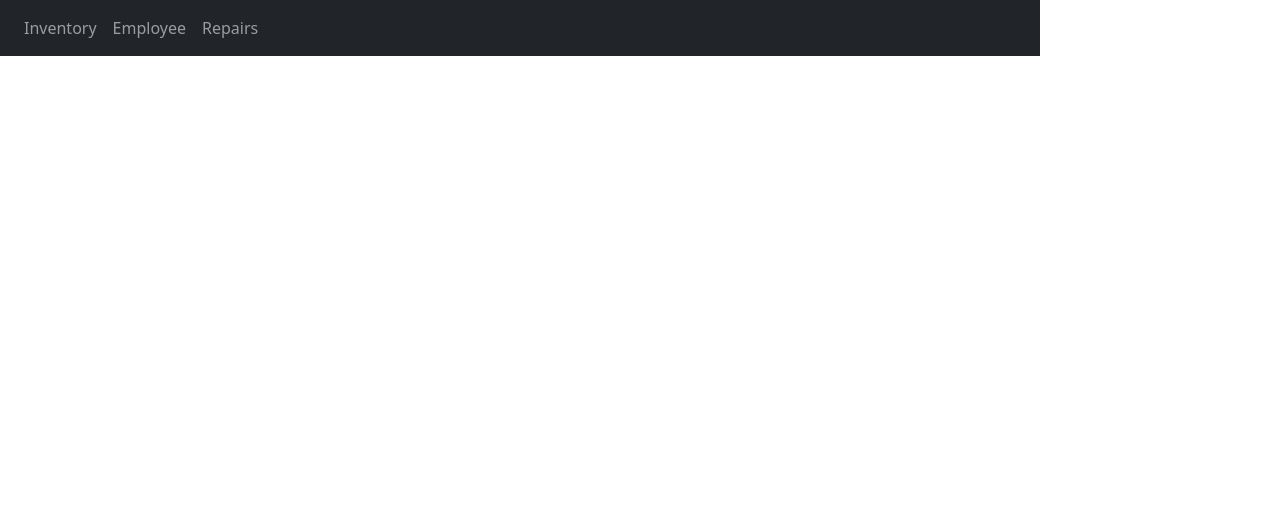
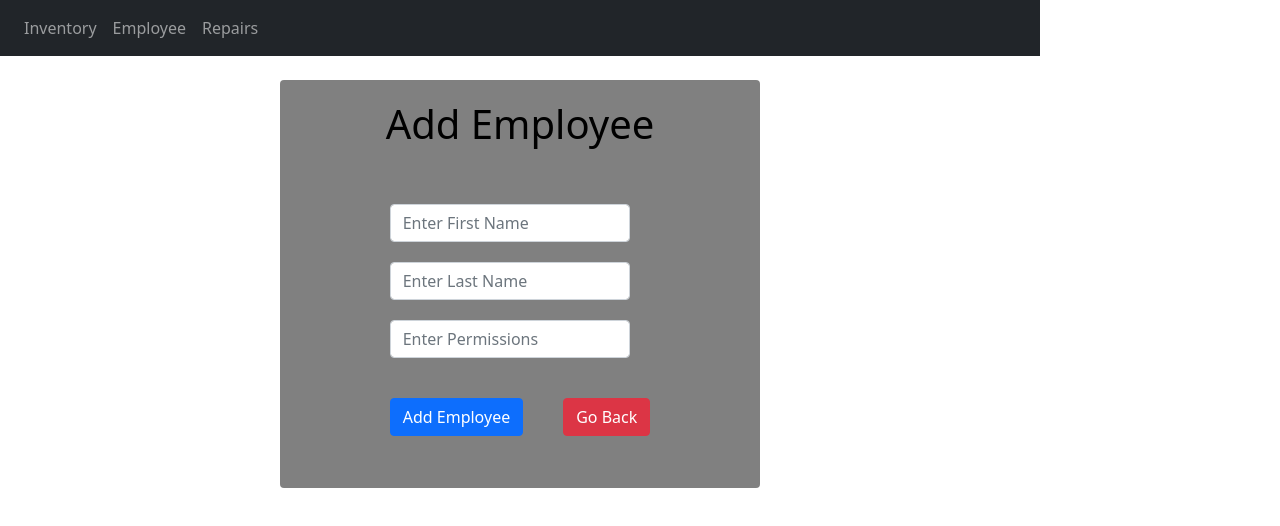
Before and after one commit to JobeFarkley/sdt-inventory-cfscqx, an Angular app: page /add-employee in a window 1280 px wide. Before the commit this address led to /. Shown: the top 526 px of the page. Built offline with nearby package versions, Linux system fonts and the light colour scheme.

Commit message:
3 files modified, 2 added

```diff
--- /dev/null
+++ b/src/app/add-employee/add-employee.component.css
@@ -0,0 +1,22 @@
+input{
+  margin: 20px;
+  width: 80%;
+
+}
+.card{
+    width: 30rem;
+  height: auto;
+  border: 0;
+  background-color: gray;
+  margin: 0 auto;
+  float: none;
+  margin-bottom: 10px;
+  align-items: center;
+}
+button{
+  margin: 20px
+}
+h1{
+  margin: 20px;
+  color: rgb(0, 0, 0);
+}
--- /dev/null
+++ b/src/app/add-employee/add-employee.component.html
@@ -0,0 +1,18 @@
+<div class="card mx-auto">
+  <h1 class="card-title">Add Employee</h1>
+  <div class="card-body">
+    <div class="form-group">
+      <input class="form-control" type="text" [(ngModel)]="firstName" placeholder="Enter First Name">
+    </div>
+    <div class="form-group">
+      <input class="form-control" type="text" [(ngModel)]="lastName" placeholder="Enter Last Name">
+    </div>
+    <div class="form-group">
+      <input class="form-control" type="text" [(ngModel)]="permissions" placeholder="Enter Permissions">
+    </div>
+    <div class="form-group">
+      <button class="btn btn-primary" (click)="addUser()">Add Employee</button>
+      <button class ="btn btn-danger" routerLink="/employee-search"> Go Back</button>
+    </div>
+  </div>
+</div>
--- /dev/null
+++ b/src/app/add-employee/add-employee.component.ts
@@ -0,0 +1,39 @@
+import { Component, OnInit } from '@angular/core';
+import {USERS} from '../mock-data';
+import {User} from '../model/user';
+
+@Component({
+  selector: 'app-add-employee',
+  templateUrl: './add-employee.component.html',
+  styleUrls: ['./add-employee.component.css']
+})
+export class AddEmployeeComponent implements OnInit {
+
+  constructor() { }
+
+  ngOnInit() {
+  }
+
+  users: User[] = USERS;
+
+  nextUID: number = Math.floor(Math.random() * (999999 - 100000)+ 100000);
+  firstName: string;
+  lastName: string;
+  permissions: number;
+  password: string;
+  username: string;
+
+  addUser(){
+    const newUser: User = {
+
+      UID: +this.nextUID,
+      firstName: this.firstName,
+      lastName: this.lastName,
+      permissions: this.permissions,
+      password: this.password,
+      username: this.username
+    }
+    this.users.push(newUser)
+  }
+
+}
--- a/src/app/app-routing.module.ts
+++ b/src/app/app-routing.module.ts
@@ -10,6 +10,7 @@ import { ITHeadDetailsComponent } from "./it-head-details/it-head-details.compon
 import { RepairSearchComponent } from "./repair-search/repair-search.component";
 import { RepairRequestComponent } from "./repair-request/repair-request.component";
 import { AddDeviceComponent } from "./add-device/add-device.component";
+import { AddEmployeeComponent } from "./add-employee/add-employee.component";
 
 
 const routes: Routes = [
@@ -21,7 +22,8 @@ const routes: Routes = [
   { path: "it-head-details", component: ITHeadDetailsComponent },
   { path: "repair-search", component: RepairSearchComponent },
   { path: "repair-request", component: RepairRequestComponent },
-  { path: "add-device", component: AddDeviceComponent }
+  { path: "add-device", component: AddDeviceComponent },
+  { path: "add-employee", component: AddEmployeeComponent}
 ];
 
 @NgModule({
--- a/src/app/app.module.ts
+++ b/src/app/app.module.ts
@@ -21,11 +21,12 @@ import { RepairSearchComponent } from './repair-search/repair-search.component';
 import { AppRoutingModule } from './app-routing.module';
 import { SortDirective } from './sort.directive';
 import { AddDeviceComponent } from './add-device/add-device.component';
+import { AddEmployeeComponent } from './add-employee/add-employee.component';
 
 @NgModule({
   imports:      [ BrowserModule, FormsModule, ReactiveFormsModule, AppRoutingModule],
   declarations: [ AppComponent, HelloComponent, EmployeeDetailsComponent, ITEmployeeDetailsComponent, ITHeadDetailsComponent, EmployeeSearchComponent,
-          InventorySearchComponent, InventoryDetailsComponent, RepairRequestComponent, LoginComponent, SearchComponent, FilterPipe, RepairSearchComponent, SortDirective, AddDeviceComponent,],
+          InventorySearchComponent, InventoryDetailsComponent, RepairRequestComponent, LoginComponent, SearchComponent, FilterPipe, RepairSearchComponent, SortDirective, AddDeviceComponent, AddEmployeeComponent,],
   bootstrap:    [ AppComponent ],
   providers: [LoginService]
 })
--- a/src/app/employee-search/employee-search.component.html
+++ b/src/app/employee-search/employee-search.component.html
@@ -14,6 +14,7 @@
 <body>
   <div class='card mx-auto'>
     <div class='card-body'>
+      <button routerLink="/add-employee">Add Employee</button>
       <h2 class="card-title">Employees</h2>
       <div class="form-group mb-4">
         <input class="form-control" type="text" [(ngModel)]="searchText" placeholder="Search">
```
